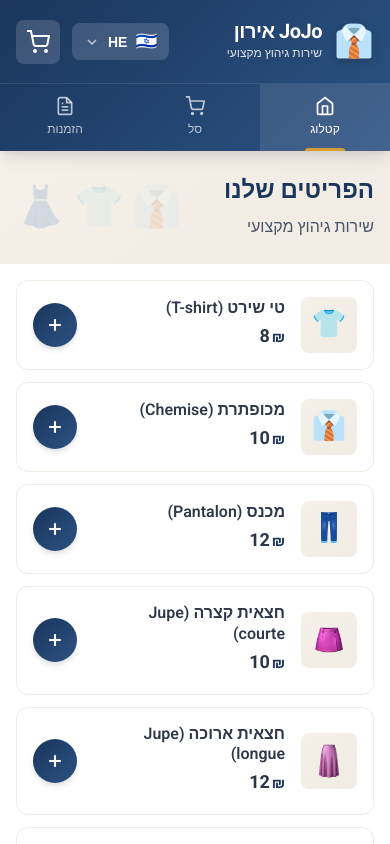
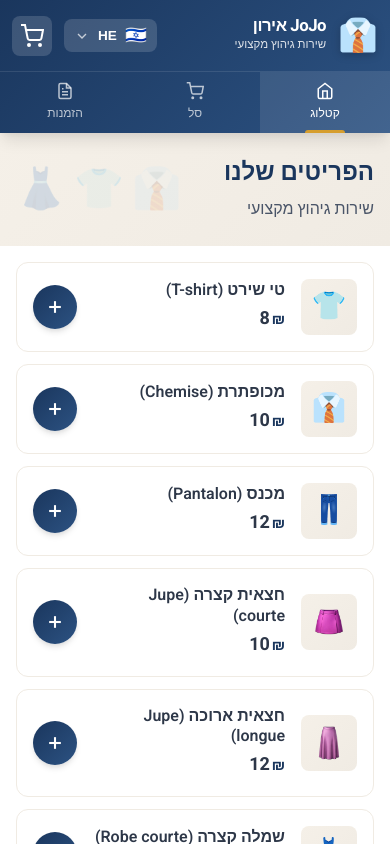
Before and after one commit to yossefillospro-jpg/ironing-pwa, a React (Vite) app: page / in a window 390 px wide. Shown: the top 844 px of the page. Built offline with nearby package versions, Linux system fonts and the light colour scheme.

Commit message:
Update Header.css

```diff
--- a/src/components/Header.css
+++ b/src/components/Header.css
@@ -280,3 +280,39 @@
   position: absolute;
   z-index: 1001;
 }
+/* --- Compact mobile: réduit la hauteur du header --- */
+@media (max-width: 480px) {
+  .header-top {
+    padding: 10px 12px; /* au lieu de var(--space-4) */
+    gap: 10px;
+  }
+
+  .brand-name {
+    font-size: 1.05rem; /* un peu plus petit que XL */
+    line-height: 1.1;
+  }
+
+  .brand-tagline {
+    font-size: 0.72rem;
+  }
+
+  .lang-btn {
+    padding: 6px 10px;
+    font-size: 0.85rem;
+  }
+
+  .cart-btn {
+    width: 40px;
+    height: 40px;
+  }
+
+  .nav-link {
+    padding: 10px 6px; /* au lieu de var(--space-3) var(--space-2) */
+    gap: 4px;
+  }
+
+  .nav-link svg {
+    width: 18px;
+    height: 18px;
+  }
+}
```
